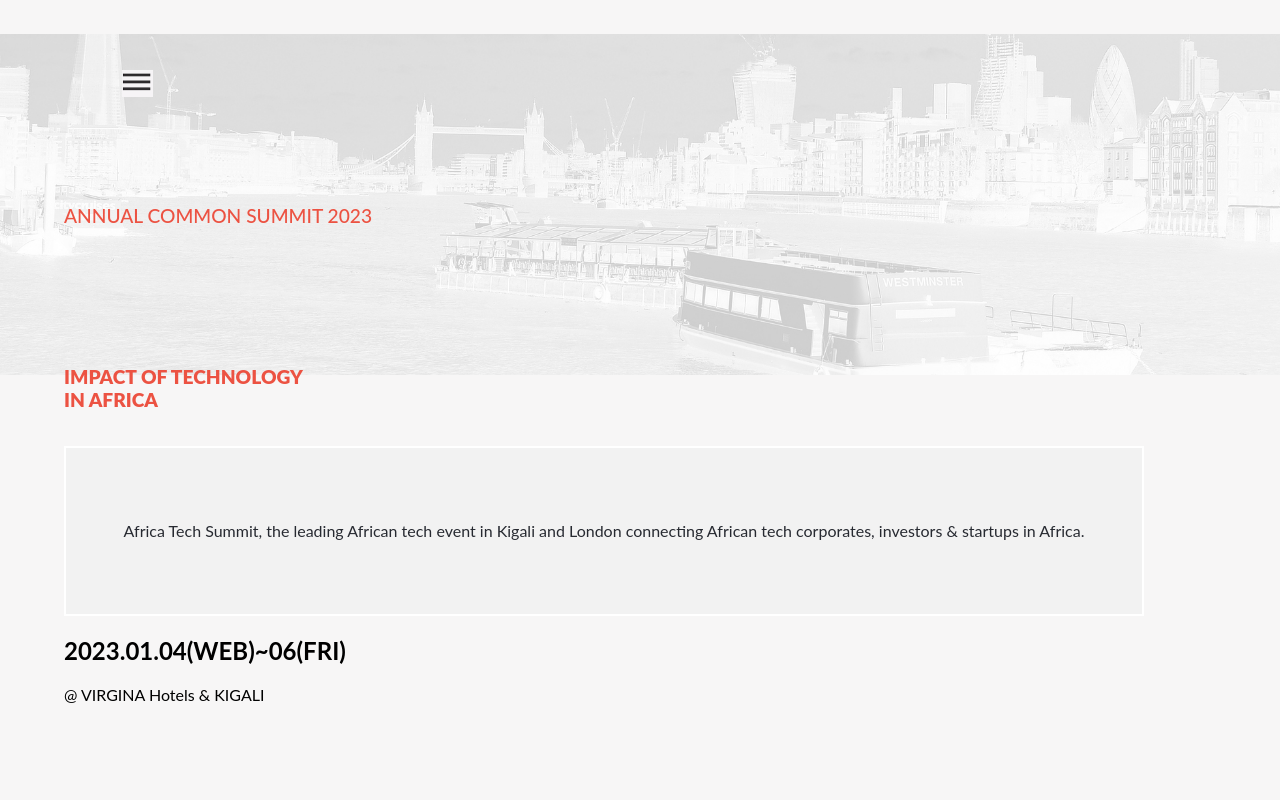
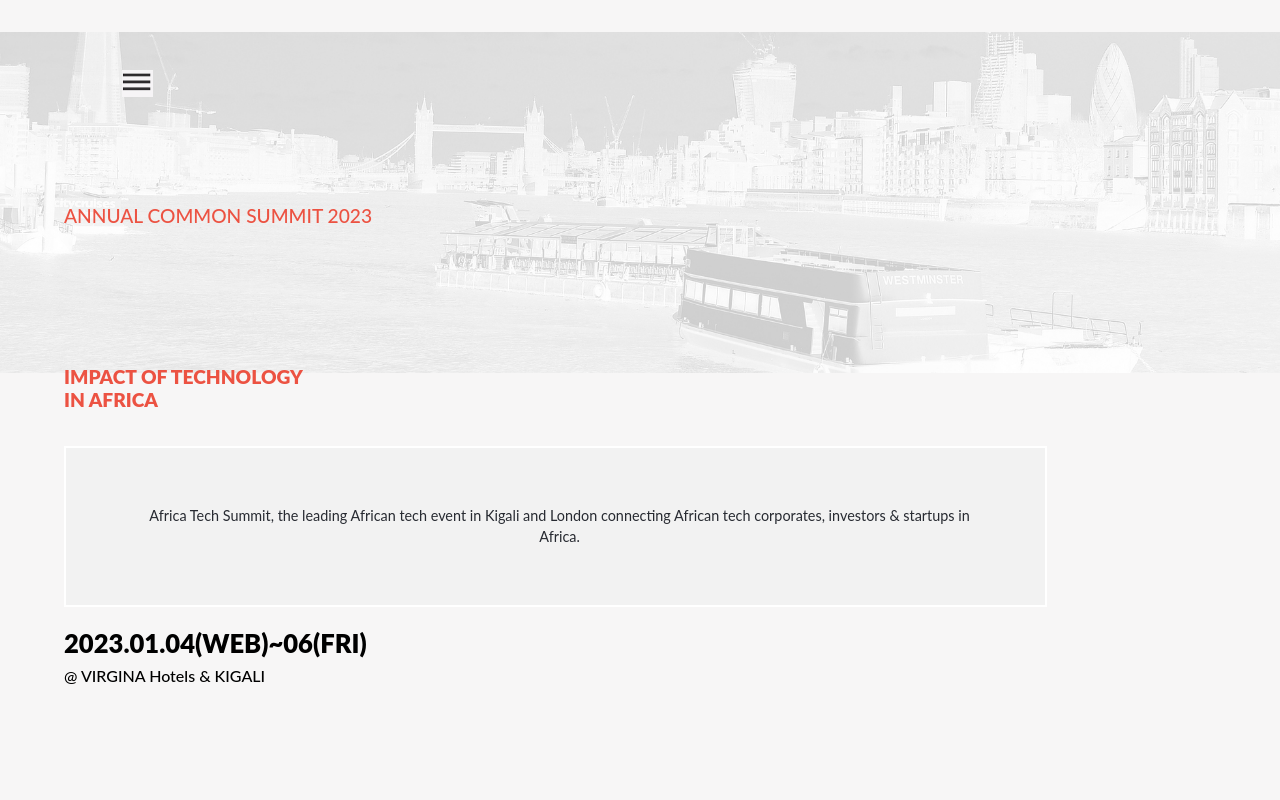
Before and after one commit to josuerushanika/Conference-Website, a website: page index.html in a window 1280 px wide. Shown: the top 800 px of the page. Drawn offline with Linux system fonts and the light colour scheme; a web font is replaced by a local one.

Commit message:
Add style

```diff
--- a/style.css
+++ b/style.css
@@ -110,6 +110,30 @@
   padding: 5%;
 }
 
+.tech-explain p {
+  color: #272a31;
+  margin: 0% 0% 0% 0.9%;
+  font-size: 0.9rem;
+  line-height: 21px;
+  text-align: center;
+}
+
+.address-place {
+  padding: 0;
+  margin: 0;
+}
+
+.place {
+  font-weight: 500;
+  margin: 0% 0%;
+}
+
+.address {
+  font-weight: 899;
+  font-size: 1.6rem;
+  margin-bottom: 2.5%;
+}
+
 .nav-link img {
   width: 48%;
   margin: 11% 24% 0% 25%;
```
